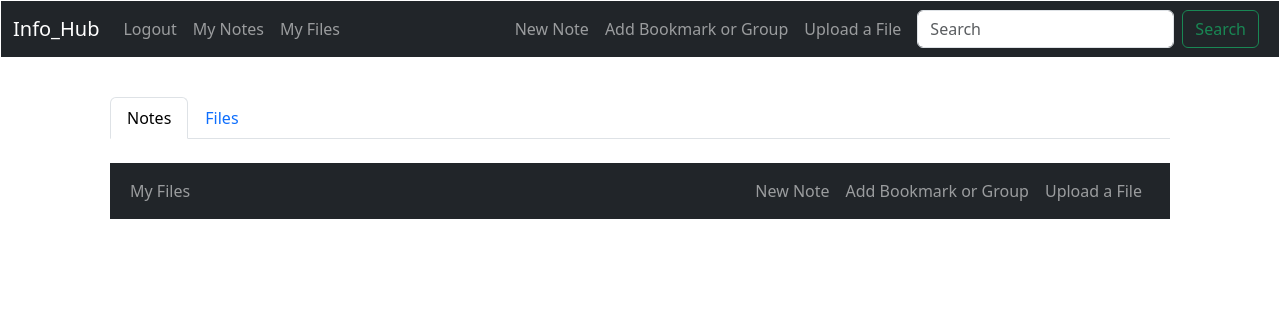
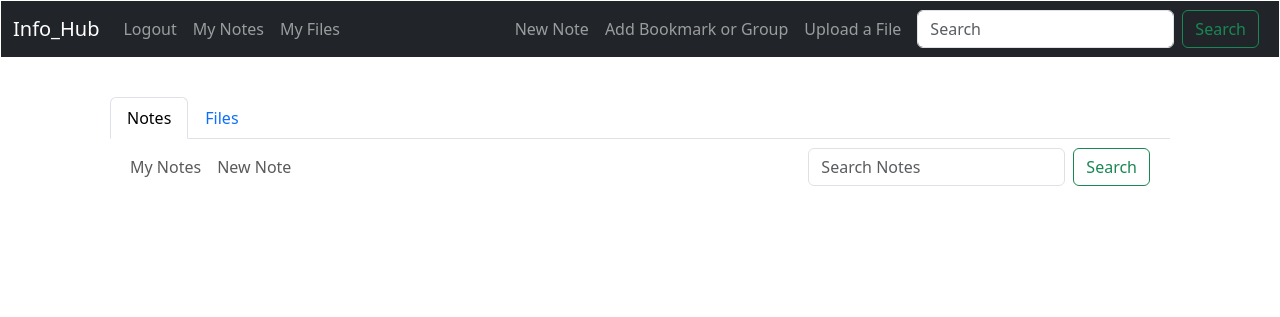
Before and after one commit to Willmo103/Flask-Notes-API-Docker, a Flask app: page /user/1/files in a window 1280 px wide. Shown: the top 317 px of the page. Run offline with Flask 3, Linux system fonts and the light colour scheme; the visitor is signed in with stand-in values (Sample User, id 1); data that the repository does not hold is empty; parts of the project's set-up code (start-up, migrations or seed data) failed here and were passed over; some libraries are stand-ins or nearby versions.

Commit message:
added some methods, cleaned up UI

```diff
--- a/app/models/file.py
+++ b/app/models/file.py
@@ -65,30 +65,27 @@ class File(db.Model):
     def is_editable(self, user_id: int) -> bool:
         return self.is_owned_by_user(user_id)
 
+    def can_be_viewed(self, user_id: int | None) -> bool:
+        if user_id is None:
+            return not self.private or self.is_anonymous()
+        return self.is_owned_by_user(user_id) or not self.private
+
     @staticmethod
     def get_all_user_files(user_id) -> List | None:
-        return File.query.filter_by(user_id=user_id).all()
+        return [
+            file
+            for file in File.query.filter_by(user_id=user_id).all()
+            if not file.deleted
+        ]
 
     @staticmethod
-    def return_index_page_files(user_id: int) -> List | None:
+    def return_index_page_files(user_id: int | None) -> List | None:
         File.read_info_from_uploads_dir()
-        if user_id is not None:
-            return File.query.filter(
-                and_(
-                    or_(
-                        File.user_id == user_id,
-                        File.user_id.is_(None),
-                        File.private.is_(False),
-                    ),
-                    File.deleted.is_(False),
-                )
-            ).all()
-        return File.query.filter(
-            and_(
-                or_(File.user_id.is_(None), File.private.is_(False)),
-                File.deleted.is_(False),
-            )
-        ).all()
+        return [
+            file
+            for file in File.query.all()
+            if file.can_be_viewed(user_id) and not file.deleted
+        ]
 
     @staticmethod
     def read_info_from_uploads_dir() -> None:
--- a/app/routes/files.py
+++ b/app/routes/files.py
@@ -151,3 +151,19 @@ def download_file(file_id) -> Response:
     else:
         flash("You do not have permission to download this file.")
         return redirect(url_for("routes.login"))
+
+
+@endpoint.route("/file/search", methods=["GET", "POST"])
+def search_files() -> Response:
+    if request.method == "GET":
+        return render_template("search_files.html", title="Search Files")
+    elif request.method == "POST":
+        files = []
+        if current_user.is_authenticated:
+            user_id = current_user.id
+        else:
+            user_id = None
+        all_files = File.query.all()
+        for file in all_files:
+            if file.can_be_viewed(user_id):
+                files.append(file)
--- a/app/templates/index.html
+++ b/app/templates/index.html
@@ -17,47 +17,29 @@
                 </ul>
                 <div class="tab-content" id="myTabContent">
                     <div class="tab-pane fade show active" id="notes" role="tabpanel" aria-labelledby="notes-tab">
-                        <br>
-                        <nav class="navbar navbar-expand-md navbar-dark bg-dark mb-4">
+                        <nav class="navbar navbar-expand-md mb-4">
                             <div class="container-fluid">
-
                                 <div class="collapse navbar-collapse" id="navbarCollapse">
                                     {% if current_user.is_authenticated %}
-                                    <ul class="navbar-nav me-auto mb-2 mb-md-0">
-                                        <li>
+                                    <ul class="navbar-nav mb-2 mb-md-0">
+                                        <li class="nav-item">
                                             <a class="nav-link"
-                                                href="{{ url_for('routes.get_user_files', user_id=current_user.id) }}">My
-                                                Files</a>
+                                                href="{{ url_for('routes.get_user_notes', user_id=current_user.id) }}">My
+                                                Notes</a>
                                         </li>
                                     </ul>
-                                    {% else %}
+                                    {% endif %}
                                     <ul class="navbar-nav me-auto mb-2 mb-md-0">
-                                        <li class="nav-item">
-                                            <a class="nav-link" href="{{ url_for('routes.login') }}">Login</a>
-                                        </li>
-                                        <li class="nav-item">
-                                            <a class="nav-link" href="{{ url_for('routes.register') }}">Register</a>
-                                        </li>
-                                        {% endif %}
-                                    </ul>
-                                    <ul class="navbar-nav me-2 mb-2 mb-md-0">
                                         <li class="nav-item">
                                             <a class="nav-link" href="{{ url_for('routes.add_note') }}">New Note</a>
                                         </li>
-                                        <li class="nav-item">
-                                            <a class="nav-link" data-bs-toggle="modal"
-                                                data-bs-target="#addBookmarkOrGroupModal" href="#">
-                                                Add Bookmark or Group
-                                            </a>
-                                        </li>
-                                        <li>
-                                            <a type="nav-link" class="nav-link" data-bs-toggle="modal"
-                                                data-bs-target="#fileUploadModal" href="">
-                                                Upload a File
-                                            </a>
-                                        </li>
                                     </ul>
-
+                                    <form class="d-flex me-2" action="{{ url_for('routes.search_notes') }}"
+                                        method="POST">
+                                        <input class="form-control me-2" type="search" name="search_term"
+                                            placeholder="Search Notes" aria-label="Search">
+                                        <button class="btn btn-outline-success" type="submit">Search</button>
+                                    </form>
                                 </div>
                             </div>
                         </nav>
@@ -70,17 +52,34 @@
                         </div>
                     </div>
                     <div class="tab-pane fade" id="files" role="tabpanel" aria-labelledby="files-tab">
-                        <br>
-                        <div class="d-md-flex justify-content-left">
-                            {% if current_user.is_authenticated %}
-                            <a class="btn btn-primary btn-sm me-1 ps-1"
-                                href="{{ url_for('routes.get_user_files', user_id=current_user.id) }}">My Files</a>
-                            {% endif %}
-                            <a class="btn btn-primary btn-sm me-1 ps-1" data-bs-toggle="modal"
-                                data-bs-target="#fileUploadModal" href="">
-                                Upload File
-                            </a>
-                        </div>
+                        <nav class="navbar navbar-expand-md mb-4">
+                            <div class="container-fluid">
+                                <div class="collapse navbar-collapse" id="navbarCollapse">
+                                    {% if current_user.is_authenticated %}
+                                    <ul class="navbar-nav mb-2 mb-md-0">
+                                        <li>
+                                            <a class="nav-link"
+                                                href="{{ url_for('routes.get_user_files', user_id=current_user.id) }}">My
+                                                Files</a>
+                                        </li>
+                                    </ul>
+                                    {% endif %}
+                                    <ul class="navbar-nav me-auto mb-2 mb-md-0">
+                                        <li>
+                                            <a class="nav-link"
+                                                href="{{ url_for('routes.get_user_files', user_id=current_user.id) }}">My
+                                                Files</a>
+                                        </li>
+                                    </ul>
+                                    <form class="d-flex me-2" action="{{ url_for('routes.search_files') }}"
+                                        method="POST">
+                                        <input class="form-control me-2" type="search" name="search_term"
+                                            placeholder="Search Notes" aria-label="Search">
+                                        <button class="btn btn-outline-success" type="submit">Search Files</button>
+                                    </form>
+                                </div>
+                            </div>
+                        </nav>
                         <div class="row ml-2 mt-2">
                             {% for file in files %}
                             <div class="col-md-6 col-lg-4">
@@ -94,6 +93,8 @@
         </div>
     </div>
 </div>
+
+
 {% endblock %}
 {% block extra_js %}
 {% endblock %}
--- a/app/templates/search_results.html
+++ b/app/templates/search_results.html
@@ -1 +1,7 @@
 {% extends 'index.html' %}
+{% block extra_js %}
+<script>
+
+
+</script>
+{% endblock %}
```
Also changed, not shown: app/models/note.py (+6 -12 lines), 1 other file.
